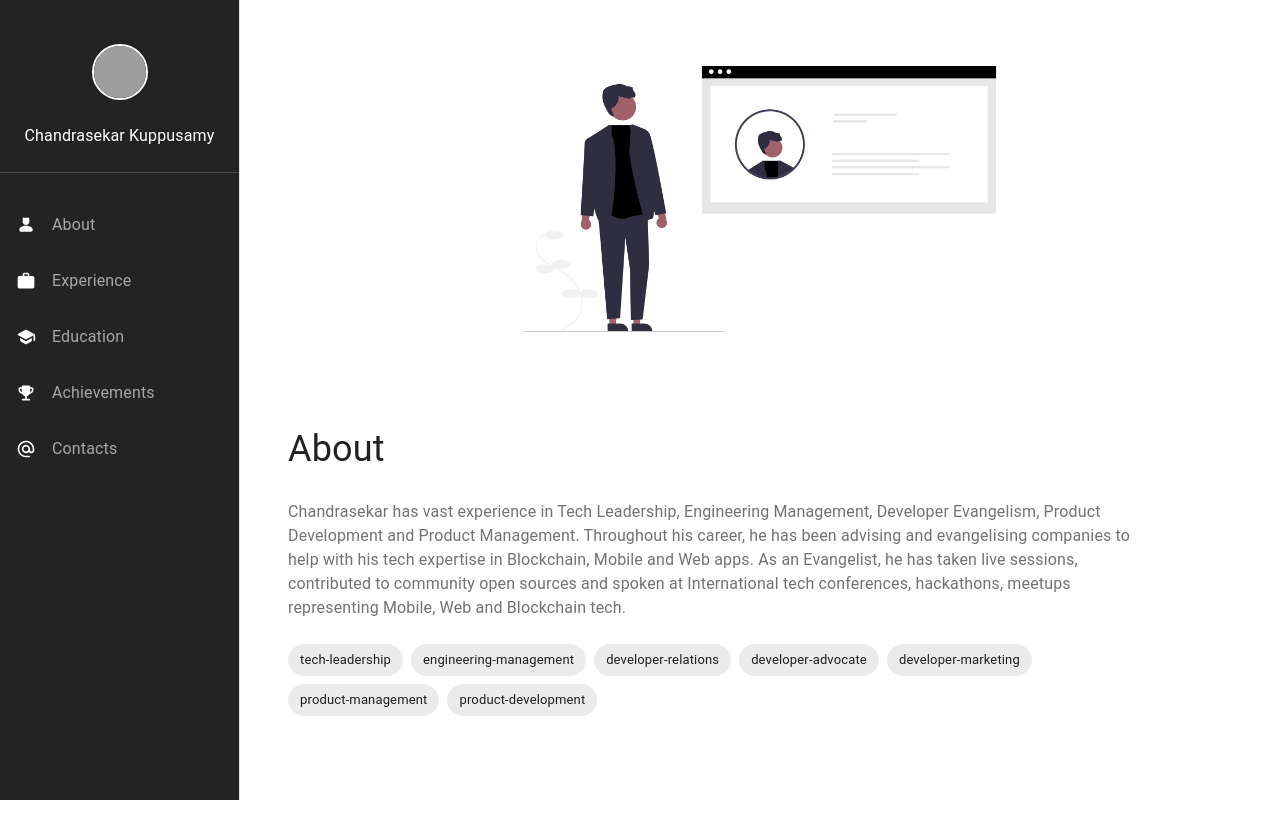
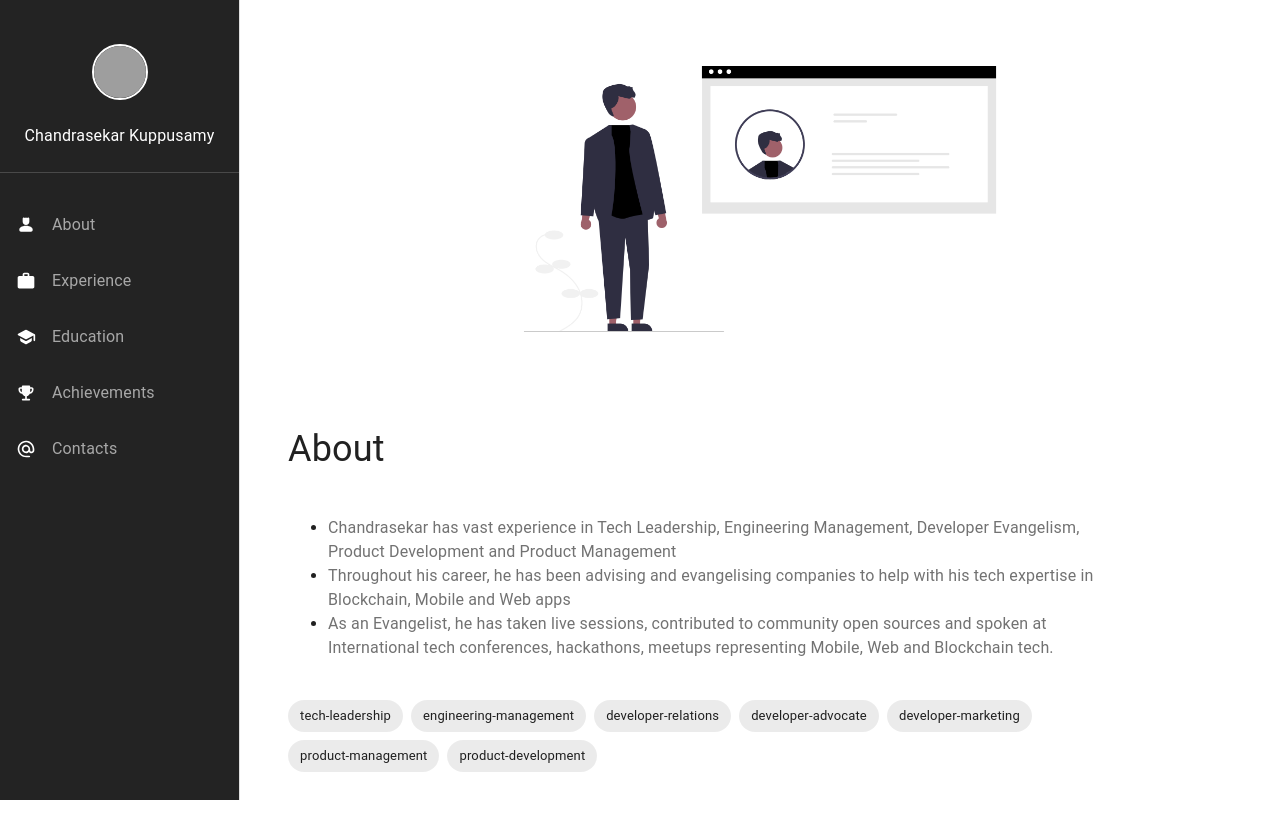
Before and after one commit to TakeoffAndroid/chandru.xyz, a React (Create React App) app: page /about in a window 1280 px wide. Built offline with nearby package versions, Linux system fonts and the light colour scheme; grey boxes are pictures that could not be loaded.

Commit message:
adds sub header as list

```diff
--- a/src/component/common/subHeaderText/index.tsx
+++ b/src/component/common/subHeaderText/index.tsx
@@ -2,17 +2,26 @@ import Typography from "@mui/material/Typography";
 import {COLORS} from "../../../values/colors";
 
 type SubHeaderProps = {
-    text: string,
+    text: string[],
 }
 
 export const SubHeaderText = ({text}: SubHeaderProps) => {
-    return (
+    return <ul>
+        {renderSubHeaderList({text})}
+    </ul>
+}
+
+const renderSubHeaderList = ({text}: SubHeaderProps) => {
+    return text.map((data) =>
+        <li>
             <Typography
                 sx={{
                     color: COLORS.secondaryText,
                     fontSize: "16px",
                 }}
                 variant="inherit"
-        >{text}</Typography>
-    )
+            >{data}
+            </Typography>
+        </li>
+    );
 }
--- a/src/pages/home/index.tsx
+++ b/src/pages/home/index.tsx
@@ -38,25 +38,25 @@ interface Props {
 export default function HomePage(props: Props) {
     const json = `{ "about": {
         "header": "About",
-        "subHeader": "Chandrasekar has vast experience in Tech Leadership, Engineering Management, Developer Evangelism, Product Development and Product Management. Throughout his career, he has been advising and evangelising companies to help with his tech expertise in Blockchain, Mobile and Web apps. As an Evangelist, he has taken live sessions, contributed to community open sources and spoken at International tech conferences, hackathons, meetups representing Mobile, Web and Blockchain tech.",
+        "subHeader": ["Chandrasekar has vast experience in Tech Leadership, Engineering Management, Developer Evangelism, Product Development and Product Management", "Throughout his career, he has been advising and evangelising companies to help with his tech expertise in Blockchain, Mobile and Web apps", "As an Evangelist, he has taken live sessions, contributed to community open sources and spoken at International tech conferences, hackathons, meetups representing Mobile, Web and Blockchain tech."],
         "tags": ["tech-leadership", "engineering-management", "developer-relations", "developer-advocate", "developer-marketing", "product-management", "product-development"]
         },
   "experience": {
         "header": "Experience",
-        "subHeader": "Experience in Hands on development, people management and project management of client facing user apps",
+        "subHeader": ["Experience in Hands on development, people management and project management of client facing user apps"],
         "tags": ["android", "ios", "solidity", "flutter", "react", "node.js", "golang"]
 }, "education": {
         "header": "Education",
-        "subHeader": "BS in Electrical Engineering, MBA in Consultancy Management, MS in Blockchain and Digital Currency",
+        "subHeader": ["BS in Electrical Engineering", "MBA in Consultancy Management", "MS in Blockchain and Digital Currency"],
         "tags": ["bachelors", "management", "masters"]
 }, "achievement": {
         "header": "Achievements",
-        "subHeader": "First person to present a talk on Mastering Android Studio Templates @ Chicago Roboto, Chicago, Live sessions on Flutter Test Pyramids @ Google Developer Group, India, Dev Hiring bootcamp to hire top notch engineers through a week training program, Workshop on Mobile Engineering practics and development, Talk on Cracking the crypto apps @ Avalanche summit, Barcelona",
+        "subHeader": ["First person to present a talk on Mastering Android Studio Templates @ Chicago Roboto, Chicago", "Live sessions on Flutter Test Pyramids @ Google Developer Group, India", "Dev Hiring bootcamp to hire top notch engineers through a week training program", "Workshop on Mobile Engineering practices and development", "Talk on Cracking the crypto apps @ Avalanche summit, Barcelona"],
         "tags": ["conference", "meetup", "hackathon", "hiring", "bootcamp"]
 },
   "contact": {
         "header": "Contacts",
-        "subHeader": "Catchup with me on Twitter, LinkedIn, Gmail",
+        "subHeader": ["Catchup with me on Twitter, LinkedIn, Gmail"],
         "tags": ["connect", "learn", "establish", "network", "tech", "knowledge", "share"]
 }
 }
```
Also changed, not shown: src/component/models/profile_data.tsx (+5 -5 lines). Lines whose indentation alone changed are shown as unchanged.
